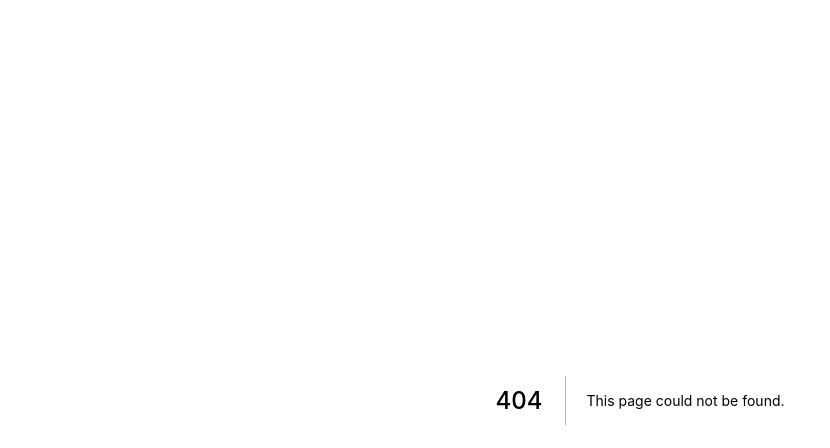
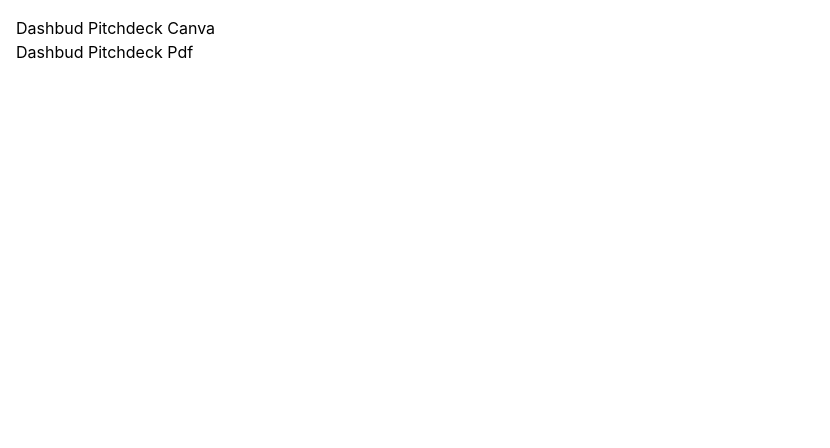
Before and after one commit to akshitdandyan/My-Personal-Website, a Next.js app: page /stuff in a window 1280 px wide. Before the commit this address had no page. Shown: the top 448 px of the page, without its empty margins (0-830 px from the left). Built offline with nearby package versions, Linux system fonts and the light colour scheme.

Commit message:
add stuff page

```diff
--- /dev/null
+++ b/pages/stuff.tsx
@@ -0,0 +1,26 @@
+import type { NextPage } from "next";
+import Link from "next/link";
+
+const Stuff: NextPage = () => {
+    return (
+        <div className="p-4">
+            <Link
+                className="hover:text-blue-300 duration-200"
+                target="_blank"
+                href="https://www.canva.com/design/DAFNk-CWQHE/bOF3MnpZULCU3VheTEG8Nw/view?utm_content=DAFNk-CWQHE&utm_campaign=designshare&utm_medium=link&utm_source=publishpresent"
+            >
+                Dashbud Pitchdeck Canva
+            </Link>
+            <br />
+            <Link
+                className="hover:text-blue-300 duration-200"
+                target="_blank"
+                href="https://drive.google.com/file/d/1KKKV6pLR3ynvKAg-NvJDdzh9PfsAitME/view?usp=sharing"
+            >
+                Dashbud Pitchdeck Pdf
+            </Link>
+        </div>
+    );
+};
+
+export default Stuff;
```
